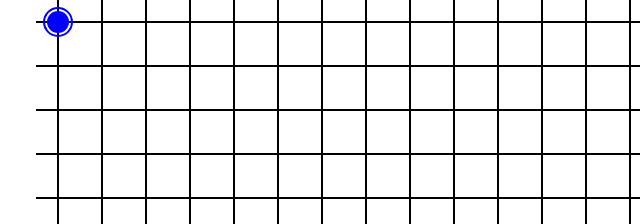
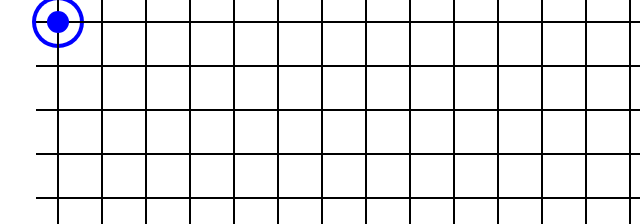
Before and after one commit to lawrenceting/Dots-Game, a plain HTML site: page index.html in a window 1280 px wide. Both pictures are taken after a click on the element 266 px from the left and 22 px from the top of the page. Shown: the top 224 px of the page, 208-848 px from the left. Drawn offline with Linux system fonts and the light colour scheme.

Commit message:
added wrapper, prevent horizontal column collaspe

```diff
--- a/css/styles.css
+++ b/css/styles.css
@@ -1,15 +1,19 @@
+#wrapper{
+	min-width:500px;
+}
 .column {
 	width: 5vw;
-	min-width: 20px;
+	min-width: 25px;
 	max-width: 44px;
 	height: 5vw;
-	min-height: 20px;
+	min-height: 25px;
 	max-height: 44px;
 	display: inline-block;
 	position: relative;
 }
 .box-TL, .box-TR, .box-BL, .box-BR,
-.box-TM, .box-BM, .box-ML, .box-MR {
+.box-TM, .box-BM, .box-ML, .box-MR,
+.token1, .token2 {
 	width: 50%;
 	height: 50%;
     position: absolute;
@@ -71,18 +75,23 @@
 .border2 {
     border: 2px solid red;
 }
-.token1, .token2, .diagonal-TR, .diagonal-BL, .diagonal-TL, .diagonal-BR, .selected {
+.ring1 {
+    box-shadow: 0 0 0 4px blue;
+}
+.ring2 {
+    box-shadow: 0 0 0 4px red;
+}
+.token1, .token2, .selected {
+    border-radius: 100%;
+}
+.token1, .token2, .selected,
+.diagonal-TR, .diagonal-BL, .diagonal-TL, .diagonal-BR {
 	top:0px;
 	left:0px;
 	bottom: 0px;
 	right:0px;
     position: absolute;
 	margin: auto;
-}
-.token1, .token2 {
-    height: 50%;
-    width: 50%;
-    border-radius: 100%;
 }
 .diagonal-TR, .diagonal-BL {
     -webkit-transform: rotate(45deg);
@@ -98,8 +107,3 @@
 	max-height: 40px;
     width: 3px;
 }
-.selected {
-    height: 70%;
-    width: 70%;
-    border-radius: 100%;
-}
--- a/index.html
+++ b/index.html
@@ -1,21 +1,13 @@
-<div class="text-center">
+<div id="wrapper" class="text-center">
 	<div id="grid"></div>
 </div>
 
-<!--jQuery JS-->
 <script src="includes/jquery/jquery-2.1.3.min.js"></script><!--jQuery 2.x-->
-
-<!--Underscore JS-->
 <script src="includes/underscorejs/underscore-min.js"></script><!-- 1.7.0 -->
-
-<!-- Bootstrap JS + CSS--> <!--v3.3.0 -->
 <link href="includes/bootstrap/css/bootstrap.min.css" rel="stylesheet">
 <!--<script src="includes/bootstrap/js/bootstrap.min.js"></script>-->
-
-<!-- Custom CSS -->
 <link href="css/styles.css" rel="stylesheet">
 
-<!--Custom JS-->
 <script src="js/functions.js"></script>
 <script src="js/variables.js"></script>
 <script>
--- a/js/functions.js
+++ b/js/functions.js
@@ -15,10 +15,7 @@ function findNeighbours(p){
 			}
 		}
 	}
-	return {
-		neighbours:NBS,
-		directions:DRS
-	};
+	return { neighbours:NBS, directions:DRS };
 }
 
 function containsArr(list, find){
@@ -80,24 +77,24 @@ function printGrid(list, fill){
 }
 
 function resetVars(){
-	cur_turn = (cur_turn===1) ? 2 : 1;
+	cur_turn = (cur_turn===1)?2:1;
 	connection = [];
 	captured = [];
 	route = [];
 }
 
 function resizeCSS(){
-	var height = Math.ceil($(".column").outerHeight()/2);
-	var hypotenuse = Math.ceil(Math.sqrt(height*height + height*height));
+	var col_height = Math.ceil($(".column").outerHeight()/2);
+	var hypotenuse = Math.ceil(Math.sqrt(col_height*col_height + col_height*col_height));
 	$(".diagonal-TL, .diagonal-TR, .diagonal-BL, .diagonal-BR").outerHeight(hypotenuse);
 }
 
 function drawGrid(){
-	var rowHTML = '';
+	var str = '';
 		for(var r = 0; r < NUMBER_ROWS; r++){
-			rowHTML+='<div class="' + ((r===0 || r===NUMBER_ROWS-1) ? 'side' : '') + '">';
+			str+='<div class="' + ((r===0 || r===NUMBER_ROWS-1) ? 'side' : '') + '">';
 			for(var c=0; c<NUMBER_COLS; c++){
-				rowHTML+=
+				str+=
 					'<div class="column" id="'+r+'x'+c+'"> ' +
 						'<div class="box-TL ' + ((c===0 || c===NUMBER_ROWS-1) ? 'side' : '') + '"><div class="diagonal"></div></div>' +
 						'<div class="box-TR ' + ((c===0 || c===NUMBER_ROWS-1) ? 'side' : '') + '"><div class="diagonal"></div></div>' +
@@ -107,14 +104,14 @@ function drawGrid(){
 						'<div class="box-BM ' + ((c===0 || c===NUMBER_ROWS-1) ? 'side' : '') + '"></div>' +
 						'<div class="box-ML ' + ((c===0 || c===NUMBER_ROWS-1) ? 'side' : '') + '"></div>' +
 						'<div class="box-MR ' + ((c===0 || c===NUMBER_ROWS-1) ? 'side' : '') + '"></div>' +
-						'<div class="token"></div>' +
-						'<div class="selected"></div>' +
+
+						'<div class="selected">' + '<div class="token"></div>'  +'</div>' +
 						'<div class="player">' + (SHOWGRIDVALUE ? grid[r][c] : '') + '</div>' +
 					'</div>'
 			}
-			rowHTML+="</div>";
+			str+='</div>';
 		}
-	$("#grid").html(rowHTML);
+	$("#grid").html(str);
 
 	for(var r = 0; r < NUMBER_ROWS; r++){
 		for(var c=0; c<NUMBER_COLS; c++){
@@ -141,7 +138,7 @@ function onClick(){
 
 		if(!grid[r][c]){
 			$(this).find('.token').addClass('token'+cur_turn).addClass('color'+cur_turn);
-			$(this).find('.selected').addClass('border'+cur_turn);
+			$(this).find('.selected').addClass('ring'+cur_turn);
 			prev_selected.removeClass();
 			prev_selected = $(this).find('.selected');
 			printGrid(cur_plot, cur_turn);
@@ -175,21 +172,23 @@ function findConnections(CNT, CNTs, DR, DRTs, deadEnds){
 	//NBS = neighbours
 	//DR = direction
 	//DRs = stored directions
-	var firstRun = arraysEqual([CNT, cur_plot]);
-	var NBS_info = findNeighbours(CNT);
-	var NBS = NBS_info.neighbours; //find neighbouring plots with similar value
-	var NBS_DRT = NBS_info.directions; //find neighbouring plots direction
-	var NBS_join = NBS.map(function(plot){return plot.join(",")}); //convert to comma separated string
-	var NBS_removedCNTs = removeArr(NBS, CNTs.concat(deadEnds)); //remove repeated connections
-
-	if(!firstRun) DRTs = DRTs.concat(DR); //add next direction
-	CNTs.push(CNT); //add next connection
+	//p = plot
+	var getNBS = findNeighbours(CNT);
+	var NBS = getNBS.neighbours; //find neighbouring plots with similar value
 
 	if(NBS.length>=2){
+		var firstRun = arraysEqual([CNT, cur_plot]);
+		var NBS_DRT = getNBS.directions; //find neighbouring plots direction
+		var NBS_join = NBS.map(function(p){return p.join(",")}); //convert to comma separated string
+		var NBS_removedCNTs = removeArr(NBS, CNTs.concat(deadEnds)); //remove repeated connections
+
+		if(!firstRun) DRTs = DRTs.concat(DR); //add next direction
+		CNTs.push(CNT); //add next connection
+
 		if(CNTs.length>=4 && containsArr(NBS, cur_plot)){ //check if last plot connects to first plot
-			var rows = CNTs.map(function(plot){return plot[0]}); //get rows in CNTs
+			var rows = CNTs.map(function(p){return p[0]}); //get rows in CNTs
 				rows = _.uniq(rows);
-			var cols = CNTs.map(function(plot){return plot[1]}); //get cols in CNTs
+			var cols = CNTs.map(function(p){return p[1]}); //get cols in CNTs
 				cols = _.uniq(cols);
 			var plotsWithinCols = [];
 			var plotsWithinRows = [];
@@ -203,7 +202,7 @@ function findConnections(CNT, CNTs, DR, DRTs, deadEnds){
 					if(thisRow===thatRow) plotsOnRow.push(plot); //if plots belong to same row
 				});
 				if(plotsOnRow.length>1){
-					var colsOnRow = plotsOnRow.map(function(plot){return plot[1]}).sort(function(a,b){return a-b}); //get all columns on the samw row, and sort them
+					var colsOnRow = plotsOnRow.map(function(plot){return plot[1]}).sort(function(a,b){return a-b}); //get all columns on the same row, and sort them
 
 					for(var j=0; j<colsOnRow.length-1; j++){
 						var thisCol = colsOnRow[j]+1, //first column
@@ -221,7 +220,7 @@ function findConnections(CNT, CNTs, DR, DRTs, deadEnds){
 					if(thisCol===thatCol) plotsOnCol.push(plot); //if plots belong to same column
 				});
 				if(plotsOnCol.length>1){
-					var rowsOnCol = plotsOnCol.map(function(plot){return plot[0]}).sort(function(a,b){return a-b}); //get all row ib the samw col, and sort them
+					var rowsOnCol = plotsOnCol.map(function(plot){return plot[0]}).sort(function(a,b){return a-b}); //get all row on the same col, and sort them
 
 					for(var j=0; j<rowsOnCol.length-1; j++){
 						var thisRow = rowsOnCol[j]+1, //first row
@@ -230,13 +229,13 @@ function findConnections(CNT, CNTs, DR, DRTs, deadEnds){
 					}
 				}
 			}
-			plotsWithinCols = plotsWithinCols.map(function(plot){return plot.join(",")});
-			plotsWithinRows = plotsWithinRows.map(function(plot){return plot.join(",")});
+			plotsWithinCols = plotsWithinCols.map(function(p){return p.join(",")});
+			plotsWithinRows = plotsWithinRows.map(function(p){return p.join(",")});
 			var valuesWithin = [];
 			var plotsWithin = _.intersection(plotsWithinCols, plotsWithinRows).map(function(str){
-				var plot = str.split(",");
-				var r = parseInt(plot[0]);
-				var c = parseInt(plot[1]);
+				var p = str.split(",");
+				var r = parseInt(p[0]);
+				var c = parseInt(p[1]);
 				var val = grid[r][c];
 				valuesWithin.push(val);
 				return [r,c];
@@ -244,9 +243,10 @@ function findConnections(CNT, CNTs, DR, DRTs, deadEnds){
 
 			if(_.contains(valuesWithin, (cur_turn===1)?2:1)){ //if capture is more than 1 and not 0
 				var index = _.indexOf(NBS_join, cur_plot.join(","));
+				DR = NBS_DRT[index];
+				route = route.concat(DRTs.concat(DR));
+				captured = captured.concat(plotsWithin);
 				connection = connection.concat(CNTs);
-				captured = captured.concat(plotsWithin);
-				route = route.concat(DRTs.concat(NBS_DRT[index]));
 			}
 		}
 		if(NBS_removedCNTs.length>0){
@@ -259,6 +259,5 @@ function findConnections(CNT, CNTs, DR, DRTs, deadEnds){
 		else if(NBS_removedCNTs.length===0) deadEnds.push(CNT);
 	}
 	else if(NBS.length===1) deadEnds.push(CNT);
-
 	return; //safety break for recursion
 }
```
